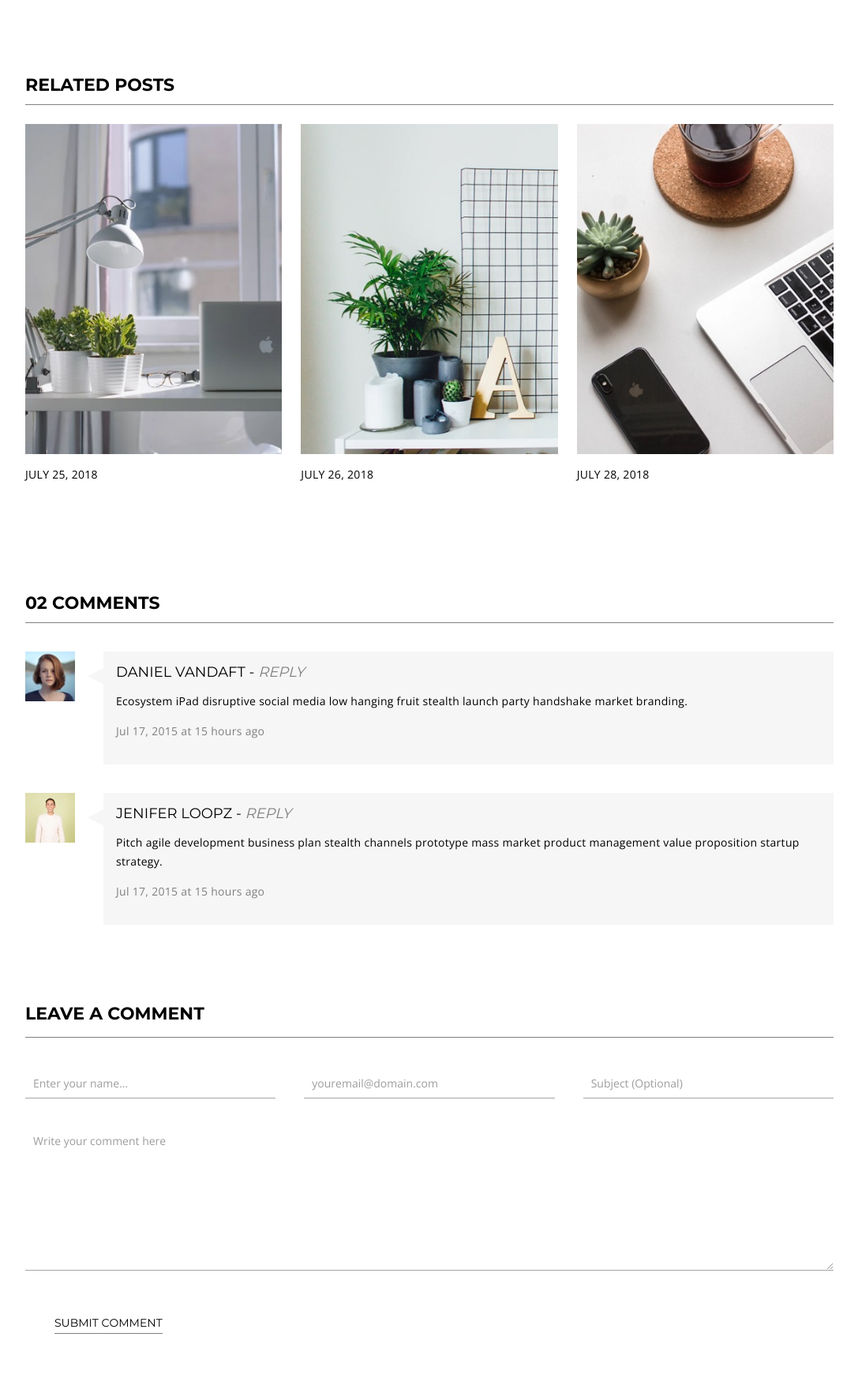
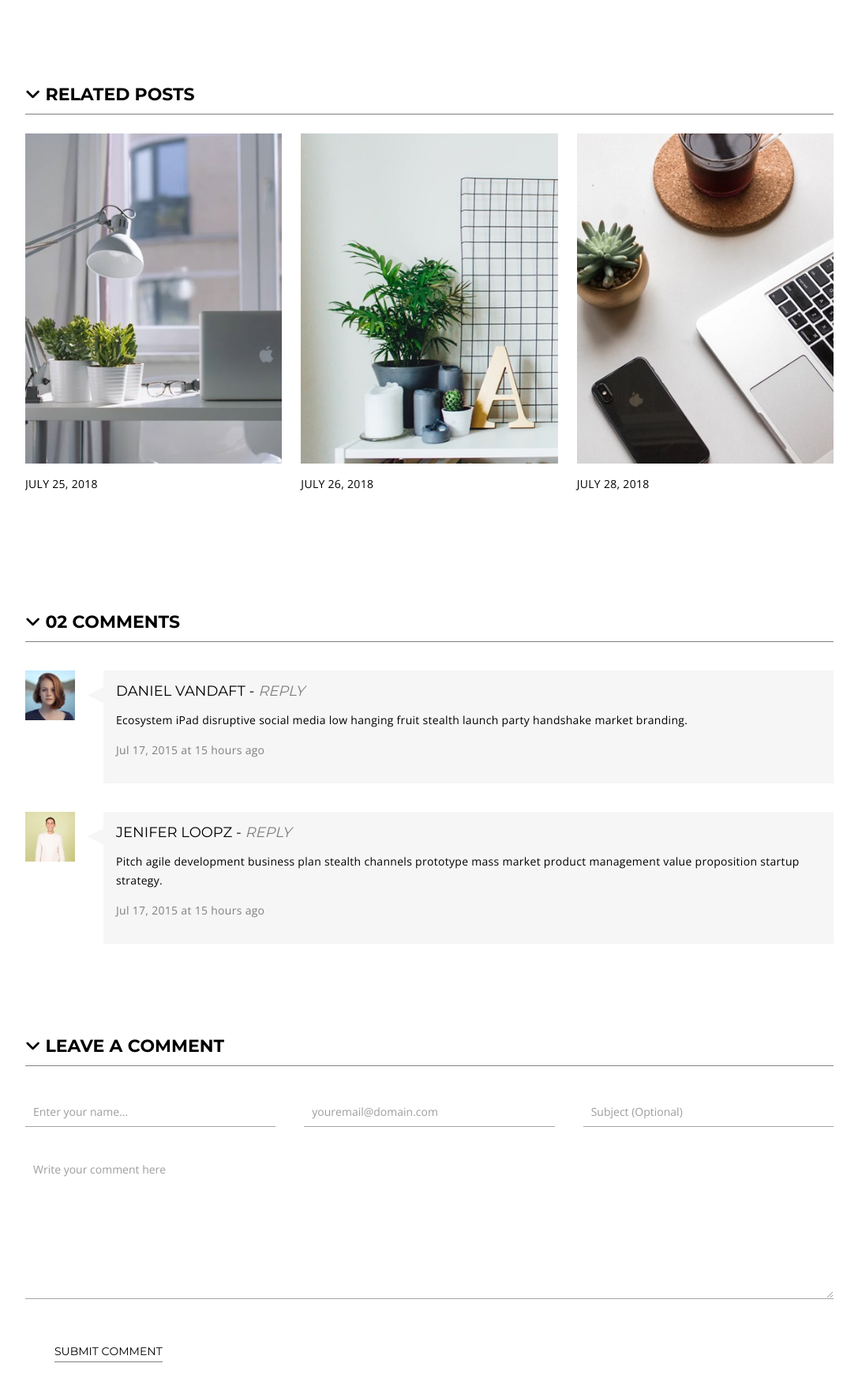
Before and after one commit to maxtclaw/creative, a plain HTML site: page blog.html in a window 1280 px wide. Shown: the part 1560-3310 px from the top of the page at 79% size, without its empty margins (96-1183 px from the left). Drawn offline with Linux system fonts and the light colour scheme.

Commit message:
added accordion styling to sections in blog.html

```diff
--- a/blog.html
+++ b/blog.html
@@ -131,9 +131,10 @@
             </section>
 
             <section class="sectionRelated">
-                <h3>Related Posts</h3>
-                <div class="divisionLine"></div>
-                <div class="contentContainer">
+                <div class="accordionButton divisionLine">
+                    <h3><i class="fa-solid fa-angle-down"></i> Related Posts</h3>
+                </div>
+                <div class="contentContainer accordion-container accordion-container-visible">
                     <div class="imageContainer">
                         <img src="./assets/blog-3.jpeg" alt="Potted plants and a laptop ontop a white desk.">
                         <p class="uppercase">July 25, 2018</p>
@@ -150,8 +151,10 @@
             </section>
 
             <section class="sectionComments">
-                <h3>02 Comments</h3>
-                <div class="divisionLine"></div>
+                <div class="accordionButton divisionLine">
+                    <h3><i class="fa-solid fa-angle-down"></i> 02 Comments</h3>
+                </div>
+                <div class="accordion-container accordion-container-visible">
                     <div class="divComment">
                         <div class="imageContainer">
                             <img src="./assets/blog-6.jpeg" alt="Portrait image for Daniel Vandaft.">
@@ -172,12 +175,14 @@
                             <p class="grey">Jul 17, 2015 at 15 hours ago</p>
                         </div>
                     </div>
+                </div>
             </section>
 
             <section class="sectionLargeForm">
-                <h3>Leave a Comment</h3>
-                <div class="divisionLine"></div>
-                <form action="POST">
+                <div class="accordionButton divisionLine">
+                    <h3><i class="fa-solid fa-angle-down"></i> Leave a Comment</h3>
+                </div>
+                <form action="POST" class="accordion-container accordion-container-visible">
                     <label for="name" class="sr-only">Name</label>
                     <input type="text" name="name" id="name" placeholder="Enter your name..." required>
 
@@ -286,5 +291,7 @@
         </div>
     </footer>
 
+    <script src="script.js"></script>
+
 </body>
 </html>
--- /dev/null
+++ b/script.js
@@ -0,0 +1,25 @@
+const accordionButtonAllEl = document.querySelectorAll('.accordionButton');
+
+// loop through all .accordionButton elements and create event listeners for each instance
+for (let i = 0; i < accordionButtonAllEl.length; i++) {
+    accordionButtonAllEl[i].addEventListener('click', function (event) {
+        // Toggle Arrow Icon on Click
+        this.firstElementChild.firstElementChild.classList.toggle('fa-angle-down');
+        this.firstElementChild.firstElementChild.classList.toggle('fa-angle-right');
+
+        // Selecting the Accordion Container Element
+        const accordionContainerEl = this.parentElement.lastElementChild;
+
+        // Toggle Visibility Class (tracks visibility of container)
+        accordionContainerEl.classList.toggle('accordion-container-visible');
+
+        // Adjust max-height depending on visibility
+        if (accordionContainerEl.classList.contains("accordion-container-visible")) {
+            // Give accordion-container height of its content
+            accordionContainerEl.style.maxHeight = accordionContainerEl.scrollHeight + "px";
+        } else {
+            // Remove accordion-container's height
+            accordionContainerEl.style.maxHeight = 0 + "px"
+        }
+    })
+}
--- a/styles/sass/partials/blog/_blog-main.scss
+++ b/styles/sass/partials/blog/_blog-main.scss
@@ -21,6 +21,7 @@ main.blog {
         font-size: 1.1 * $baseFontSize;
         font-weight: bold;
 
+        padding-top: 12px;
         padding-bottom: 12px;
     }
     /*#endregion*/
--- a/styles/sass/partials/global/_base-styles.scss
+++ b/styles/sass/partials/global/_base-styles.scss
@@ -1,6 +1,6 @@
 // Transition Styling
 * {
-    transition-property: background-color, filter, transform, width, height, border, top, left, padding, margin, gap, font-size;
+    transition-property: background-color, filter, transform, width, height, max-height, border, top, left, padding, margin, gap, font-size;
     transition-duration: 0.3s;
 }
 
--- /dev/null
+++ b/styles/sass/partials/global/ui-class/_accordion.scss
@@ -0,0 +1,12 @@
+.accordionButton {
+    display: block;
+    width: 100%;
+    &:hover {
+        background-color: $offWhite;
+    }
+}
+
+.accordion-container {
+    overflow: hidden;
+    max-height: 100vh;
+}
--- a/styles/sass/style.scss
+++ b/styles/sass/style.scss
@@ -21,4 +21,7 @@
 
 // Importing Contact Partials
 @import "./partials/contact/contact-header";
-@import "./partials/contact/contact-main"
+@import "./partials/contact/contact-main";
+
+// Importing Accordion UI Styling
+@import "./partials/global/ui-class/accordion";
```
Also changed, not shown: styles/style.css. Lines whose indentation alone changed are shown as unchanged.
